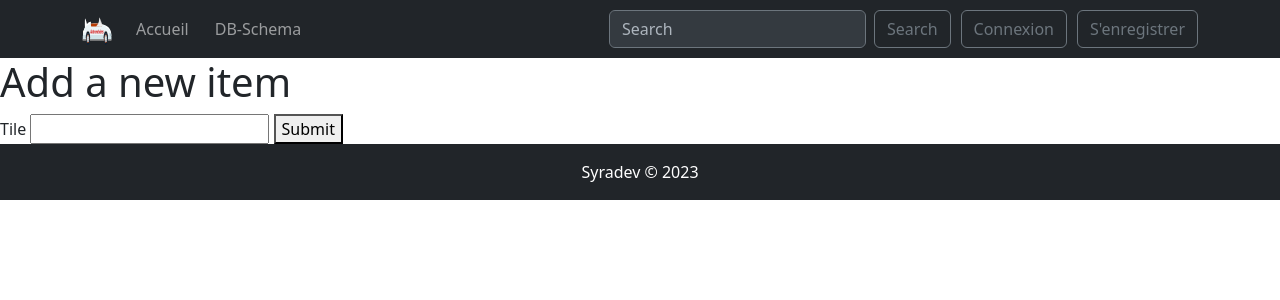
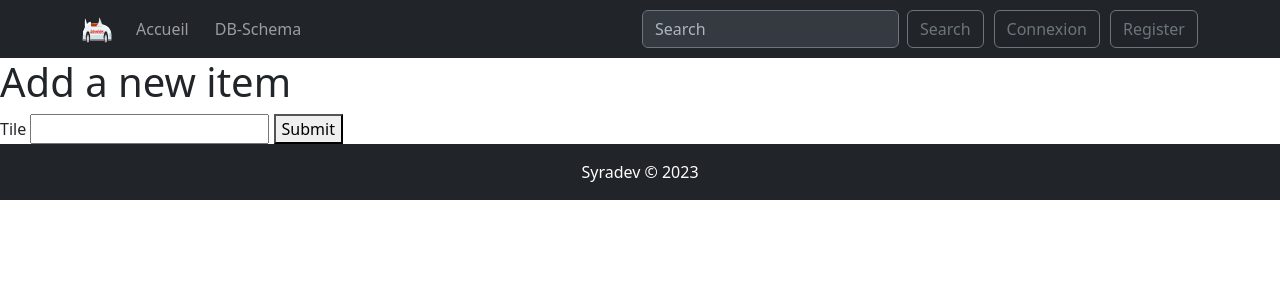
Before and after one commit to Tomasspit2/projectMVC, a PHP site: template src/View/Item/add.html.twig in a window 1280 px wide. Shown: the top 300 px of the page. Run offline with PHP 8.4, Linux system fonts and the light colour scheme; the template is opened without the code that fills it, so the values that code supplies are empty; some libraries are stand-ins or nearby versions.

Commit message:
Changed the buttons to links, added the links to register and login

```diff
--- a/src/View/Includes/_header.html.twig
+++ b/src/View/Includes/_header.html.twig
@@ -28,11 +28,12 @@
                 <input class="form-control me-2 form-control-cd" type="search" placeholder="Search" aria-label="Search">
                 <button class="btn btn-outline-secondary btn-outline-secondary-cd" type="submit">Search</button>
             </form>
+
             <li class="nav-item">
-                <button class="btn btn-outline-secondary" href="#">Connexion</button>
+                <a class="btn btn-outline-secondary" href="/user/login">Connexion</a>
             </li>
             <li class="nav-item">
-                <button class="btn btn-outline-secondary" href="#">S'enregistrer</button>
+                <a class="btn btn-outline-secondary" href="/user/register">Register</a>
             </li>
         </ul>
     </div>
```
